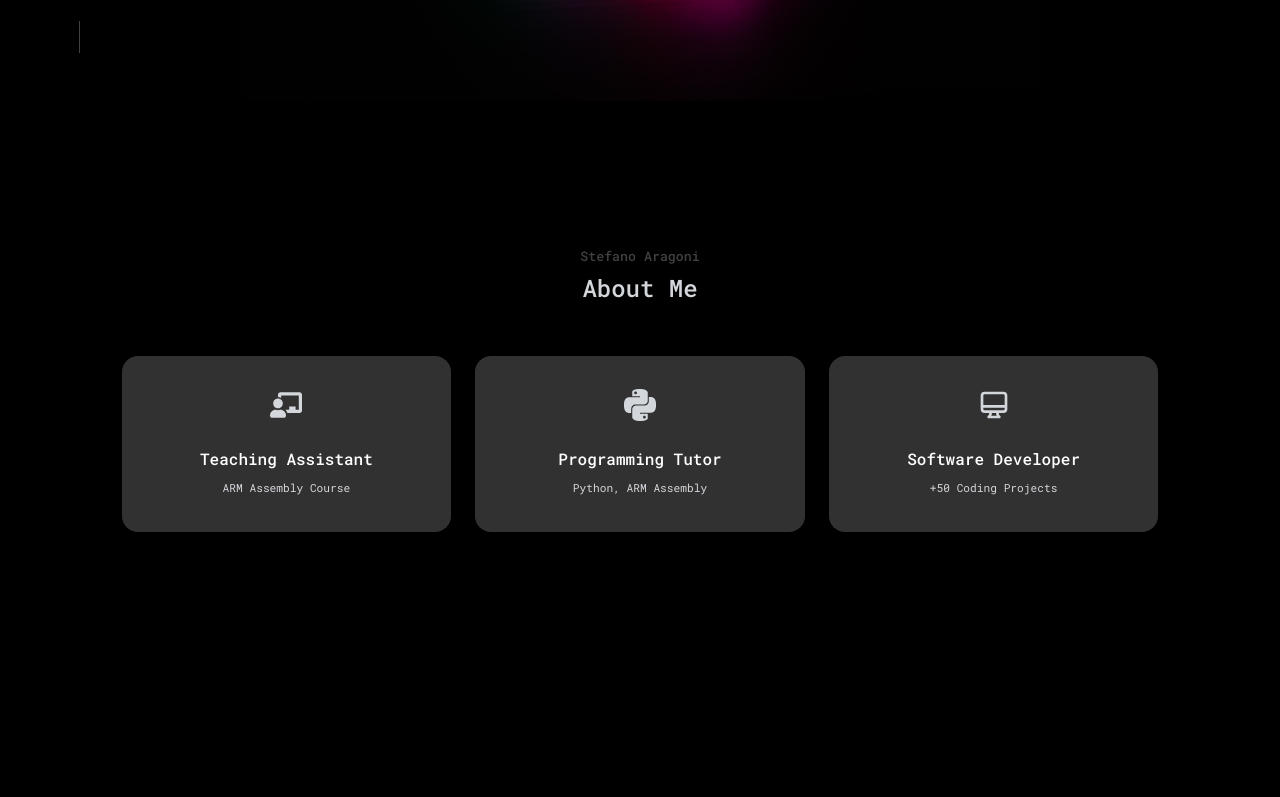
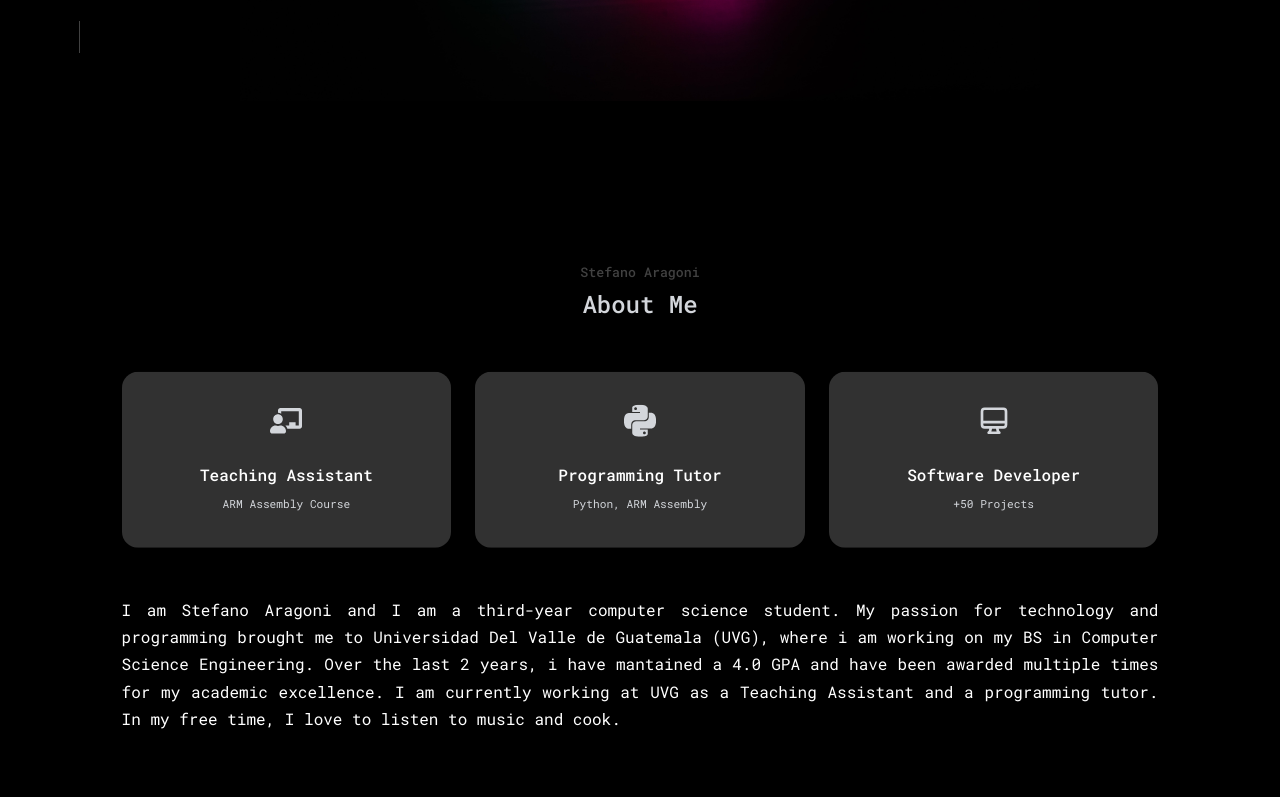
Before and after one commit to stefanoaragoni/portafolio, a React (Vite) app: page / in a window 1280 px wide. Shown: the part 683-1480 px from the top of the page. Built offline with nearby package versions, Linux system fonts and the light colour scheme.

Commit message:
ABOUT [DONE]

```diff
--- a/src/components/about/About.jsx
+++ b/src/components/about/About.jsx
@@ -1,6 +1,5 @@
 import React from 'react'
 import './about.css'
-import selfie from '../../assets/selfie.jpg'
 import {SiPython} from 'react-icons/si'
 import {FaChalkboardTeacher} from 'react-icons/fa'
 import {HiOutlineDesktopComputer} from 'react-icons/hi'
@@ -11,14 +10,15 @@ import {HiOutlineDesktopComputer} from 'react-icons/hi'
 export const About = () => {
   return (
     <section id='about'>
+      <div className="about">
         <h5>Stefano Aragoni</h5>
         <h2>About Me</h2>
 
         <div className="contenedor c_about">
 
           <div className="about_info">
+
             <div className="a_tarjetas">
-
               <article className='a_tarjeta'>
                 <FaChalkboardTeacher className='a_dibujo'/>
                 <h5>Teaching Assistant</h5>
@@ -34,13 +34,18 @@ export const About = () => {
               <article className='a_tarjeta'>
                 <HiOutlineDesktopComputer className='a_dibujo'/>
                 <h5>Software Developer</h5>
-              <small>+50 Coding Projects</small>
+                <small>+50 Projects</small>
               </article>
+            </div>
 
-
+            <div className='a_description'>
+              I am Stefano Aragoni and I am a third-year computer science student. My passion for technology and programming brought me to Universidad Del Valle de Guatemala (UVG), where i am working on my BS in Computer Science Engineering.
+              Over the last 2 years, i have mantained a 4.0 GPA and have been awarded multiple times for my academic excellence. I am currently working at UVG as a Teaching Assistant and a programming tutor.
+              In my free time, I love to listen to music and cook.
             </div>
           </div>
 
+        </div>
       </div>
     </section>
   )
--- a/src/components/about/about.css
+++ b/src/components/about/about.css
@@ -1,3 +1,7 @@
+.about{
+
+}
+
 .c_about{
     display: grid;
     grid-template-columns: 90%;
@@ -39,6 +43,12 @@
     color: var(--blanco2);
 }
 
+.a_description{
+    margin: 3rem 0 2.6rem;
+    color: var(--blanco);
+    text-align: justify;
+}
+
 
 /* -------------  RESPONSIVE TABLET  -------------- */
 @media screen and (min-width: 701px) {
@@ -46,6 +56,12 @@
     .a_tarjetas{
         grid-template-columns: repeat(3, 1fr);
         gap: 1.5rem;
+    }
+
+    .about{
+        position: relative;
+        top: 50%;
+        transform: translateY(-50%);
     }
 
 }
@@ -57,4 +73,6 @@
         grid-template-rows: repeat(3, 1fr);
         gap: 1.5rem;
     }
+
+
 }
--- a/src/style.css
+++ b/src/style.css
@@ -78,17 +78,16 @@ a:hover{
 }
 
 section{
-    margin-top: 8rem;
     height: 100vh;
 }
 
-section > h2{
+h2{
     text-align: center;
     color: var(--blanco2);
     margin-bottom: 3rem;
 }
 
-section > h5{
+h5{
     text-align: center;
     color: var(--primario);
 }
```
Also changed, not shown: src/assets/selfie.jpg (deleted). Lines whose indentation alone changed are shown as unchanged.
